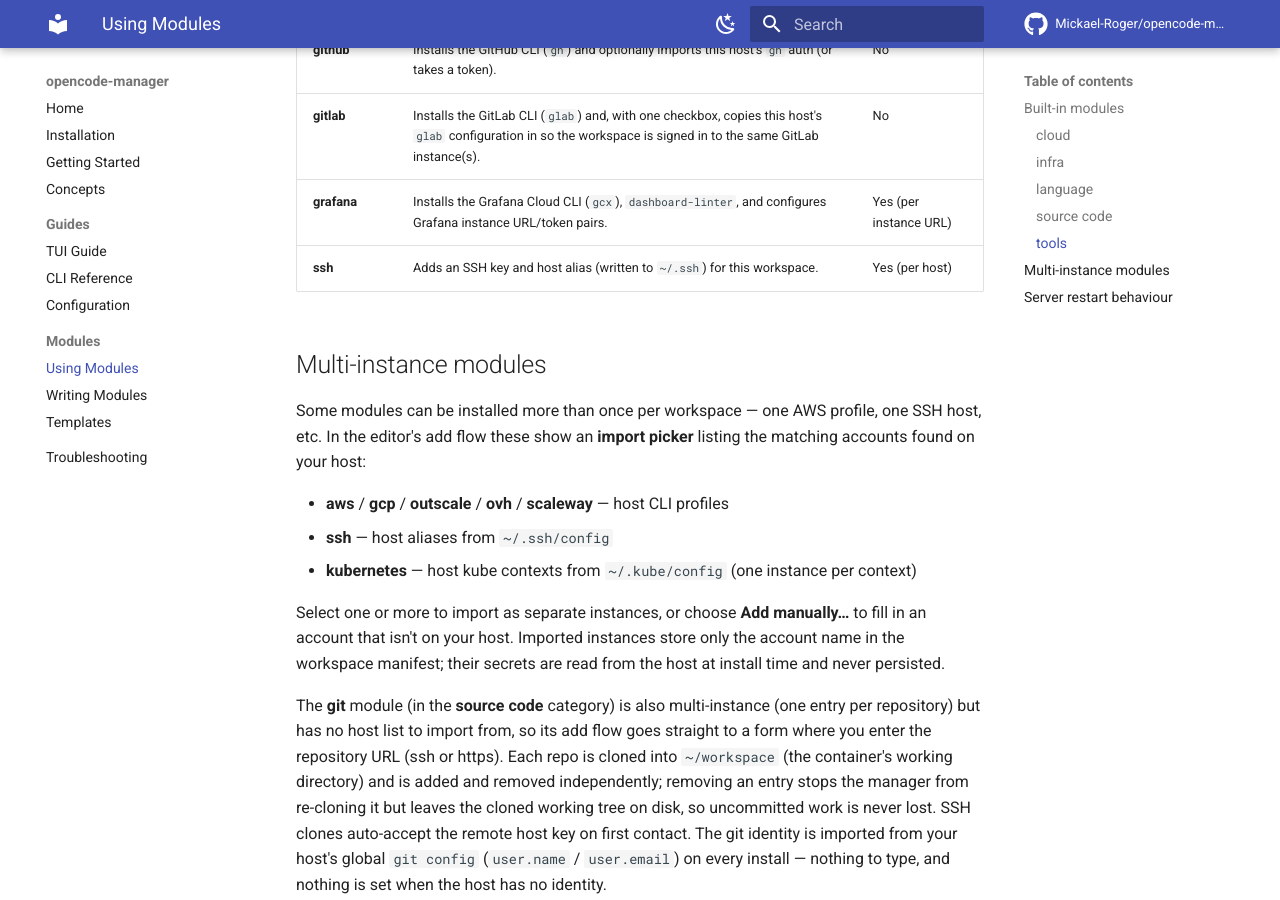
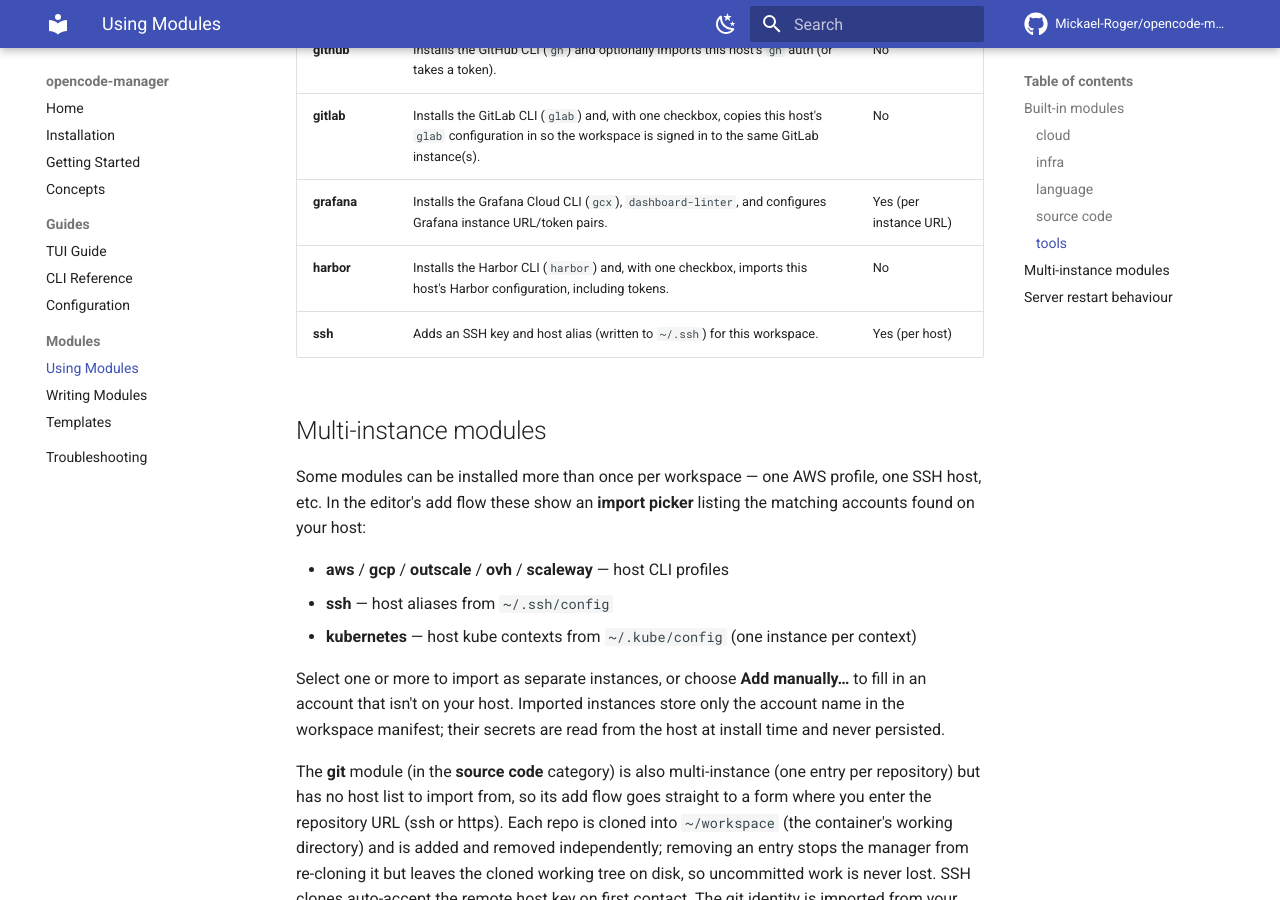
Before and after one commit to Mickael-Roger/opencode-manager, an MkDocs documentation site: the page built from docs/modules.md, in a window 1280 px wide and 900 px high, scrolled down 2100 px. Built offline with MkDocs 1.6.1 and Material for MkDocs 9.7.7, drawn with Linux system fonts in a browser that asks for light colours; comment, search, counter and statistics services are not loaded.

Commit message:
feat(modules): add Harbor CLI support

```diff
--- a/docs/modules.md
+++ b/docs/modules.md
@@ -61,6 +61,7 @@
 | **github** | Installs the GitHub CLI (`gh`) and optionally imports this host's `gh` auth (or takes a token). | No |
 | **gitlab** | Installs the GitLab CLI (`glab`) and, with one checkbox, copies this host's `glab` configuration in so the workspace is signed in to the same GitLab instance(s). | No |
 | **grafana** | Installs the Grafana Cloud CLI (`gcx`), `dashboard-linter`, and configures Grafana instance URL/token pairs. | Yes (per instance URL) |
+| **harbor** | Installs the Harbor CLI (`harbor`) and, with one checkbox, imports this host's Harbor configuration, including tokens. | No |
 | **ssh** | Adds an SSH key and host alias (written to `~/.ssh`) for this workspace. | Yes (per host) |
 
 ## Multi-instance modules
```
Also changed, not shown: modules/tools/harbor/module.yml (added, +11 -0 lines), 4 other files.
